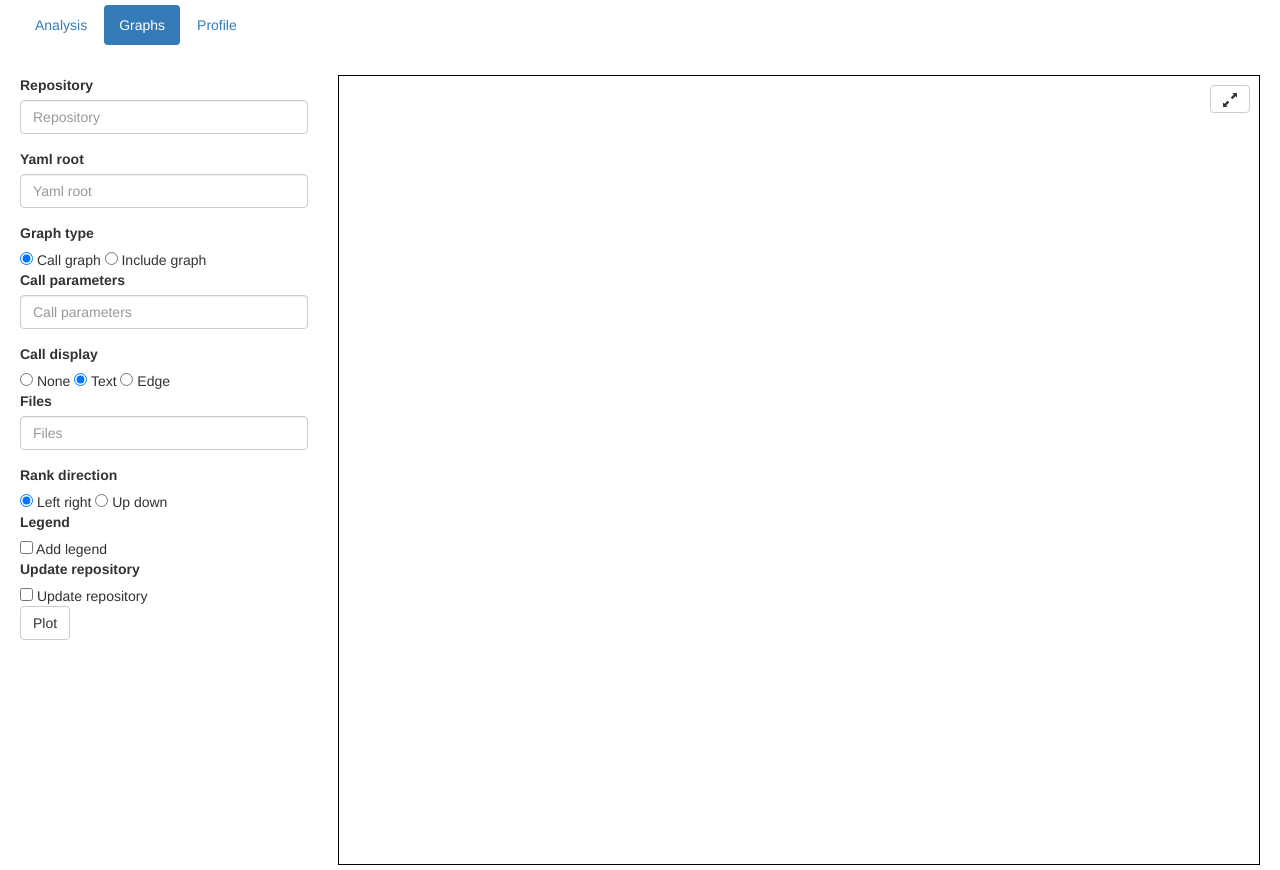
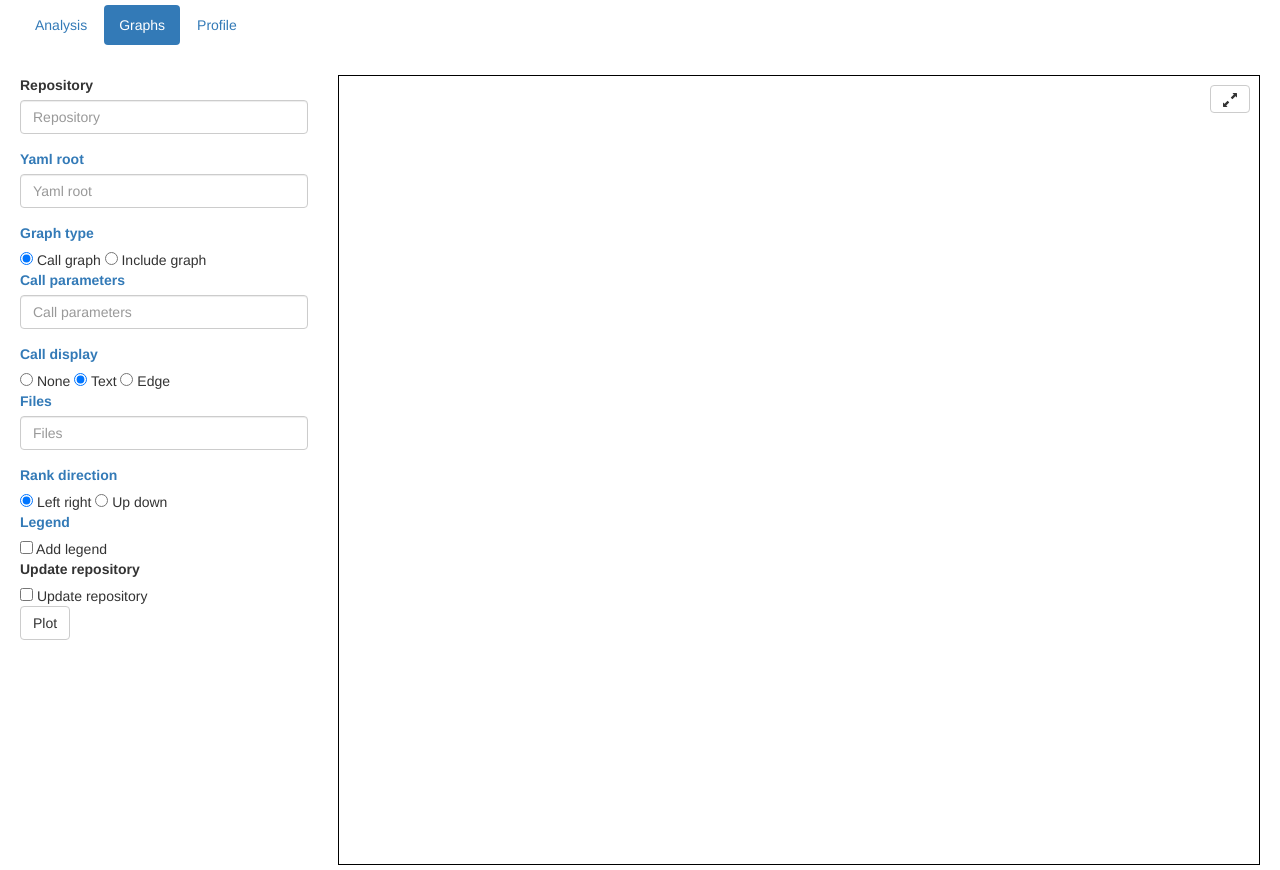
Before and after one commit to OSLL/jabba_web_frontend, a Flask app: page /graphs in a window 1280 px wide. Run offline with Flask 2, Linux system fonts and the light colour scheme; some libraries are stand-ins or nearby versions.

Commit message:
Add docs to graphs.html form options

```diff
--- a/app/templates/graphs.html
+++ b/app/templates/graphs.html
@@ -19,12 +19,12 @@ Graphs
                         <input class="form-control" type="text" id="repository" placeholder="Repository">
                     </div>
                     <div class="form-group">
-                        <label for="yaml_root"> Yaml root </label>
+                        <label for="yaml_root"> <a href="https://github.com/OSLL/jabba/wiki/Basic-usage#what-is-yaml-root">Yaml root</a> </label>
                         <input class="form-control" type="text" id="yaml_root" placeholder="Yaml root">
                     </div>
 
                     <div class="control-group">
-                        <label class="controls-label"> Graph type </label>
+                        <label class="controls-label"> <a href="https://github.com/OSLL/jabba/wiki/Basic-usage#types-of-graphs">Graph type</a> </label>
                         <div class="controls">
                             <input type="radio" name="graph_type" value="call" checked onclick="graphTypeChange(this);"> Call graph  </input>
                             <input type="radio" name="graph_type" value="include" onclick="graphTypeChange(this);"> Include graph </input>
@@ -33,12 +33,12 @@ Graphs
 
                     <div id="call-graph-options">
                         <div class="form-group">
-                            <label for="call_parameters"> Call parameters </label>
+                            <label for="call_parameters"> <a href="https://github.com/OSLL/jabba/wiki/Call-graph#call-parameters"> Call parameters</a> </label>
                             <input class="form-control" type="text" id="call_parameters" placeholder="Call parameters">
                         </div>
 
                         <div class="control-group">
-                            <label class="controls-label"> Call display </label>
+                            <label class="controls-label"> <a href="https://github.com/OSLL/jabba/wiki/Call-graph#call-display">Call display</a> </label>
                             <div class="controls">
                                 <input type="radio" name="call_display" value="none"> None </input>
                                 <input type="radio" name="call_display" value="text" checked> Text  </input>
@@ -48,12 +48,12 @@ Graphs
                     </div>
 
                     <div class="form-group">
-                        <label for="files"> Files </label>
+                        <label for="files"> <a href="https://github.com/OSLL/jabba/wiki/Basic-usage#files">Files</a> </label>
                         <input class="form-control" type="text" id="files" placeholder="Files">
                     </div>
 
                     <div class="control-group">
-                        <label class="controls-label"> Rank direction </label>
+                        <label class="controls-label"> <a href="https://github.com/OSLL/jabba/wiki/Basic-usage#rank-dir"> Rank direction </a> </label>
                         <div class="controls">
                             <input type="radio" name="rank_dir" value="left-right" checked> Left right </input>
                             <input type="radio" name="rank_dir" value="up-down"> Up down  </input>
@@ -62,7 +62,7 @@ Graphs
 
                     <div class="control-group">
                         <label class="controls-label">
-                            Legend
+                            <a href="https://github.com/OSLL/jabba/wiki/Basic-usage#legend">Legend</a>
                         </label>
                         <div class="controls">
                             <input type="checkbox" name="legend"> Add legend </input>
```
